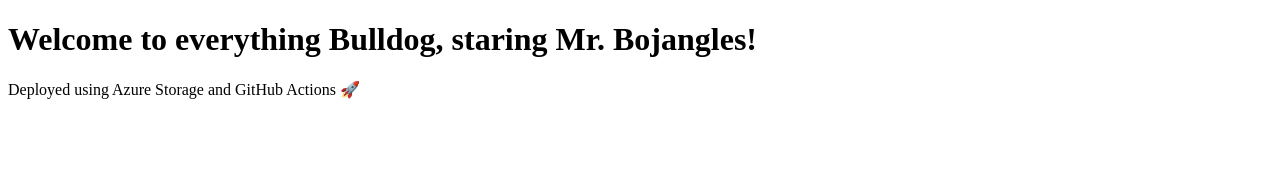
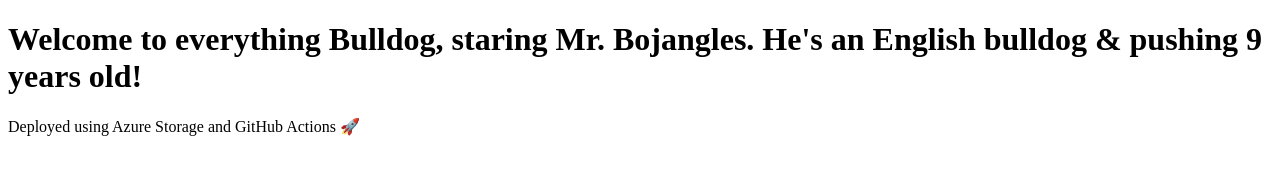
Before and after one commit to zutalor101/bojangles-the-bulldog, a plain HTML site: page index.html in a window 1280 px wide. Drawn offline with Linux system fonts and the light colour scheme.

Commit message:
Updated index.html to test Github Actions

```diff
--- a/index.html
+++ b/index.html
@@ -6,7 +6,7 @@
     <title>My Azure Static Website</title>
 </head>
 <body>
-    <h1>Welcome to everything Bulldog, staring Mr. Bojangles!</h1>
+    <h1>Welcome to everything Bulldog, staring Mr. Bojangles. He's an English bulldog & pushing 9 years old!</h1>
     <p>Deployed using Azure Storage and GitHub Actions 🚀</p>
 </body>
 </html>
```
Also changed, not shown: 1 other file.
